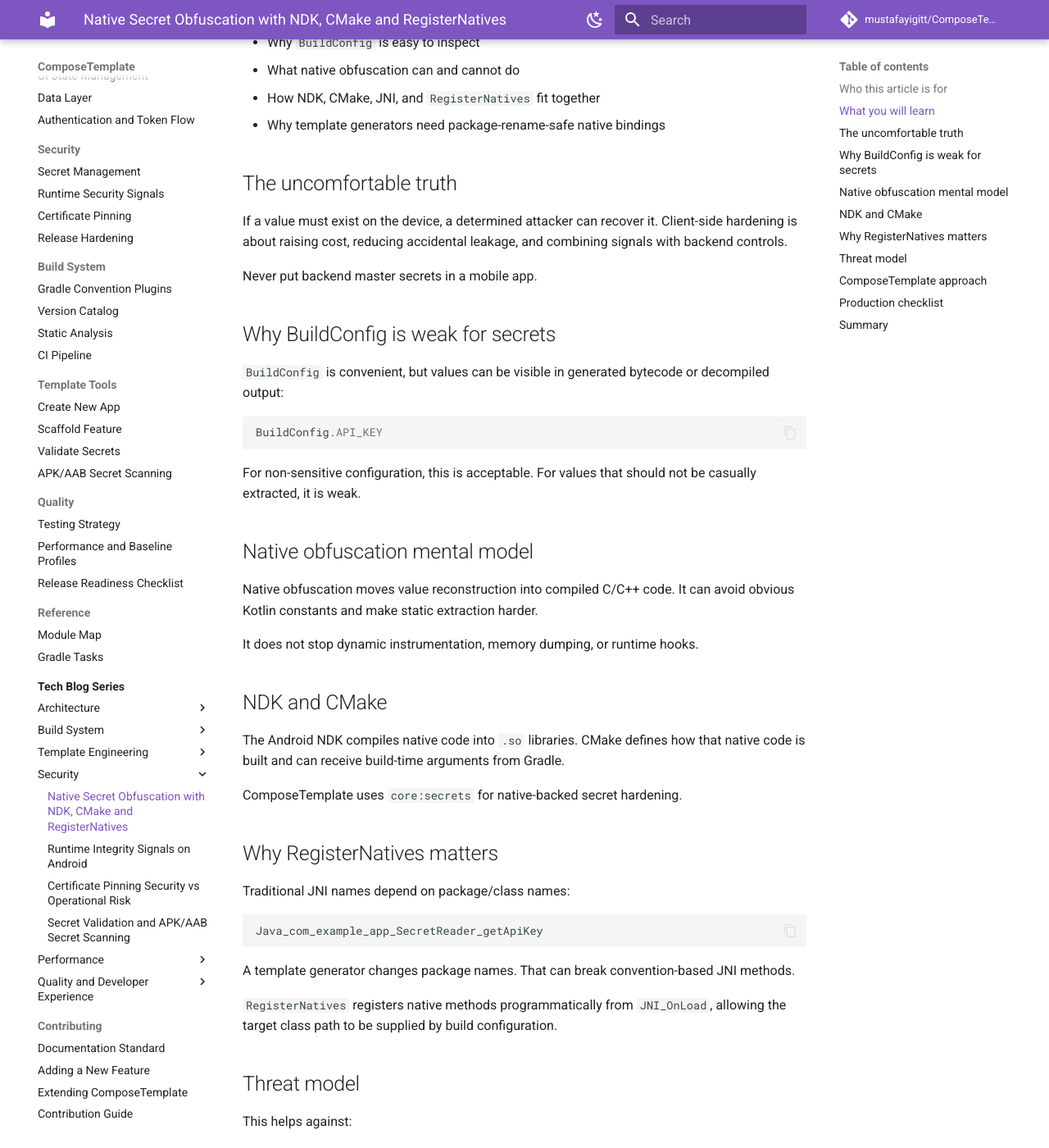
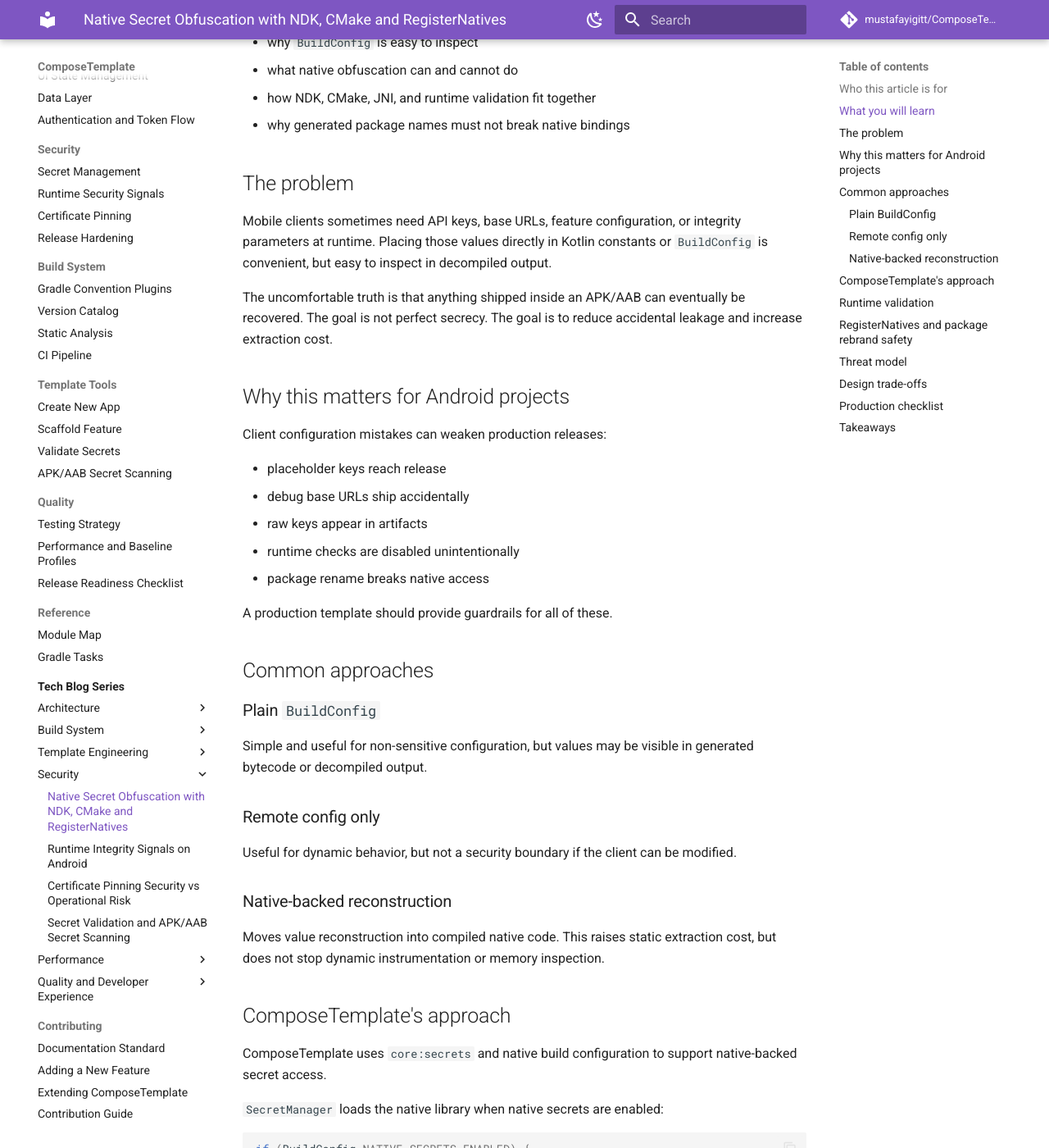
Before and after one commit to mustafayigitt/ComposeTemplate, an MkDocs documentation site: the page built from docs/tech-blog/security/native-secret-obfuscation-ndk-cmake-registernatives.md, in a window 1280 px wide and 1400 px high, scrolled down 383 px. Shown: the whole window at 82% size. Built offline with MkDocs 1.6.1 and Material for MkDocs 9.7.7, drawn with Linux system fonts in a browser that asks for light colours; comment, search, counter and statistics services are not loaded; some of the changed text lies outside the part shown.

Commit message:
Rewrite remaining tech blog articles

````diff
--- a/docs/tech-blog/security/native-secret-obfuscation-ndk-cmake-registernatives.md
+++ b/docs/tech-blog/security/native-secret-obfuscation-ndk-cmake-registernatives.md
@@ -6,89 +6,103 @@
 
 ## What you will learn
 
-- Why client-side secrets are never truly secret
-- Why `BuildConfig` is easy to inspect
-- What native obfuscation can and cannot do
-- How NDK, CMake, JNI, and `RegisterNatives` fit together
-- Why template generators need package-rename-safe native bindings
+- why client-side secrets are never truly secret
+- why `BuildConfig` is easy to inspect
+- what native obfuscation can and cannot do
+- how NDK, CMake, JNI, and runtime validation fit together
+- why generated package names must not break native bindings
 
-## The uncomfortable truth
+## The problem
 
-If a value must exist on the device, a determined attacker can recover it. Client-side hardening is about raising cost, reducing accidental leakage, and combining signals with backend controls.
+Mobile clients sometimes need API keys, base URLs, feature configuration, or integrity parameters at runtime. Placing those values directly in Kotlin constants or `BuildConfig` is convenient, but easy to inspect in decompiled output.
 
-Never put backend master secrets in a mobile app.
+The uncomfortable truth is that anything shipped inside an APK/AAB can eventually be recovered. The goal is not perfect secrecy. The goal is to reduce accidental leakage and increase extraction cost.
 
-## Why BuildConfig is weak for secrets
+## Why this matters for Android projects
 
-`BuildConfig` is convenient, but values can be visible in generated bytecode or decompiled output:
+Client configuration mistakes can weaken production releases:
+
+- placeholder keys reach release
+- debug base URLs ship accidentally
+- raw keys appear in artifacts
+- runtime checks are disabled unintentionally
+- package rename breaks native access
+
+A production template should provide guardrails for all of these.
+
+## Common approaches
+
+### Plain `BuildConfig`
+
+Simple and useful for non-sensitive configuration, but values may be visible in generated bytecode or decompiled output.
+
+### Remote config only
+
+Useful for dynamic behavior, but not a security boundary if the client can be modified.
+
+### Native-backed reconstruction
+
+Moves value reconstruction into compiled native code. This raises static extraction cost, but does not stop dynamic instrumentation or memory inspection.
+
+## ComposeTemplate's approach
+
+ComposeTemplate uses `core:secrets` and native build configuration to support native-backed secret access.
+
+`SecretManager` loads the native library when native secrets are enabled:
 
 ```kotlin
-BuildConfig.API_KEY
+if (BuildConfig.NATIVE_SECRETS_ENABLED) {
+    System.loadLibrary("native-lib")
+}
 ```
 
-For non-sensitive configuration, this is acceptable. For values that should not be casually extracted, it is weak.
+It exposes API key, base URL, expected signature hash, runtime-check flags, and certificate pinning configuration.
 
-## Native obfuscation mental model
+## Runtime validation
 
-Native obfuscation moves value reconstruction into compiled C/C++ code. It can avoid obvious Kotlin constants and make static extraction harder.
+Returned values are validated before use. For example, base URLs must use HTTPS outside debug builds and end with `/` because Retrofit requires a trailing slash.
 
-It does not stop dynamic instrumentation, memory dumping, or runtime hooks.
+If a native integrity check blocks access and returns an unauthorized value, `SecretManager` fails fast.
 
-## NDK and CMake
+## RegisterNatives and package rebrand safety
 
-The Android NDK compiles native code into `.so` libraries. CMake defines how that native code is built and can receive build-time arguments from Gradle.
+Traditional JNI exports encode the Java package name. Template generators rename packages, which can break convention-based JNI method names.
 
-ComposeTemplate uses `core:secrets` for native-backed secret hardening.
-
-## Why RegisterNatives matters
-
-Traditional JNI names depend on package/class names:
-
-```text
-Java_com_example_app_SecretReader_getApiKey
-```
-
-A template generator changes package names. That can break convention-based JNI methods.
-
-`RegisterNatives` registers native methods programmatically from `JNI_OnLoad`, allowing the target class path to be supplied by build configuration.
+A package-rename-safe native layer should avoid relying on generated Java-style native names. Registering native methods programmatically keeps generated apps safer during rebrand.
 
 ## Threat model
 
 This helps against:
 
 - casual APK inspection
-- simple string extraction
-- accidental raw value leakage
+- obvious string extraction
+- accidental raw-value leakage
 - placeholder release mistakes
 
-It does not protect against:
+It does not stop:
 
 - rooted runtime inspection
-- Frida/hooking
-- memory dumps
+- Frida or hooking
+- memory dumping
 - backend abuse
-- stolen runtime tokens
+- stolen tokens
 
-## ComposeTemplate approach
+## Design trade-offs
 
-Relevant pieces include:
-
-- `core/secrets/`
-- `core/secrets/src/main/cpp/`
-- `AndroidLibraryNativeConventionPlugin.kt`
-- `ValidateSecretsPlugin.kt`
-
-The native layer is one part of a broader hardening story that also includes validation, artifact scanning, certificate pinning, and runtime integrity signals.
+Native hardening adds NDK/CMake complexity and can make builds harder to debug. ComposeTemplate accepts this because the feature is optional and documented as a hardening layer, not a guarantee.
 
 ## Production checklist
 
-- [ ] No real backend master secret is stored in the client.
-- [ ] API keys are restricted server-side.
-- [ ] Native bindings survive package rename.
-- [ ] Release values are validated.
-- [ ] APK/AAB artifacts are scanned.
-- [ ] Documentation explains limitations honestly.
+- [ ] no backend master secret is stored in the client
+- [ ] native secret mode is intentionally enabled or disabled
+- [ ] base URLs validate correctly
+- [ ] generated package names do not break native access
+- [ ] release values pass `validateSecrets`
+- [ ] artifacts pass `scanApkForSecrets`
+- [ ] backend restrictions exist for client-exposed keys
 
-## Summary
+## Takeaways
 
-Native obfuscation is a cost-increasing layer, not a security boundary. ComposeTemplate uses NDK, CMake, and `RegisterNatives` because template-generated package names need native bindings that remain stable after rebranding.
+- Native obfuscation increases cost; it does not create perfect secrecy.
+- Release validation is as important as obfuscation.
+- Template generators must design native bindings for package rename safety.
````
Also changed, not shown: docs/tech-blog/performance/baseline-profiles-faster-android-startup.md (+54 -48 lines), docs/tech-blog/quality-dx/docs-as-code-mkdocs-github-pages.md (+43 -33 lines), docs/tech-blog/quality-dx/retrofit-okhttp-network-layer.md (+56 -25 lines).
